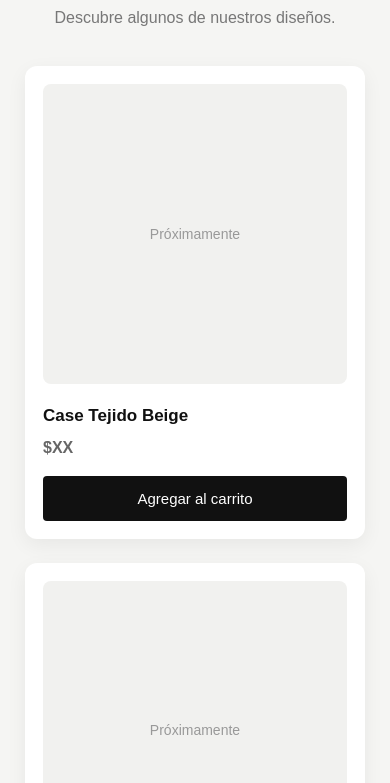
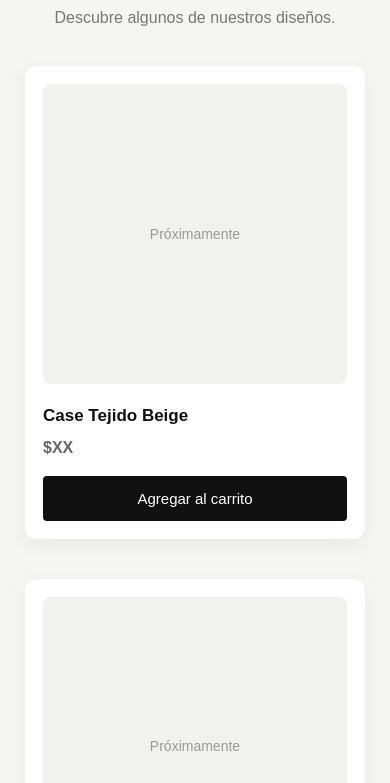
Before and after one commit to leslierojas16/Karol-Case, a plain HTML site: page index.html in a window 390 px wide. Shown: the part 641-1424 px from the top of the page. Drawn offline with Linux system fonts and the light colour scheme.

Commit message:
Update style.css

```diff
--- a/style.css
+++ b/style.css
@@ -146,6 +146,7 @@ button:hover {
 @media (max-width: 700px) {
   .products {
     grid-template-columns: 1fr;
+    gap: 40px;
   }
 
   .product-image {
```
